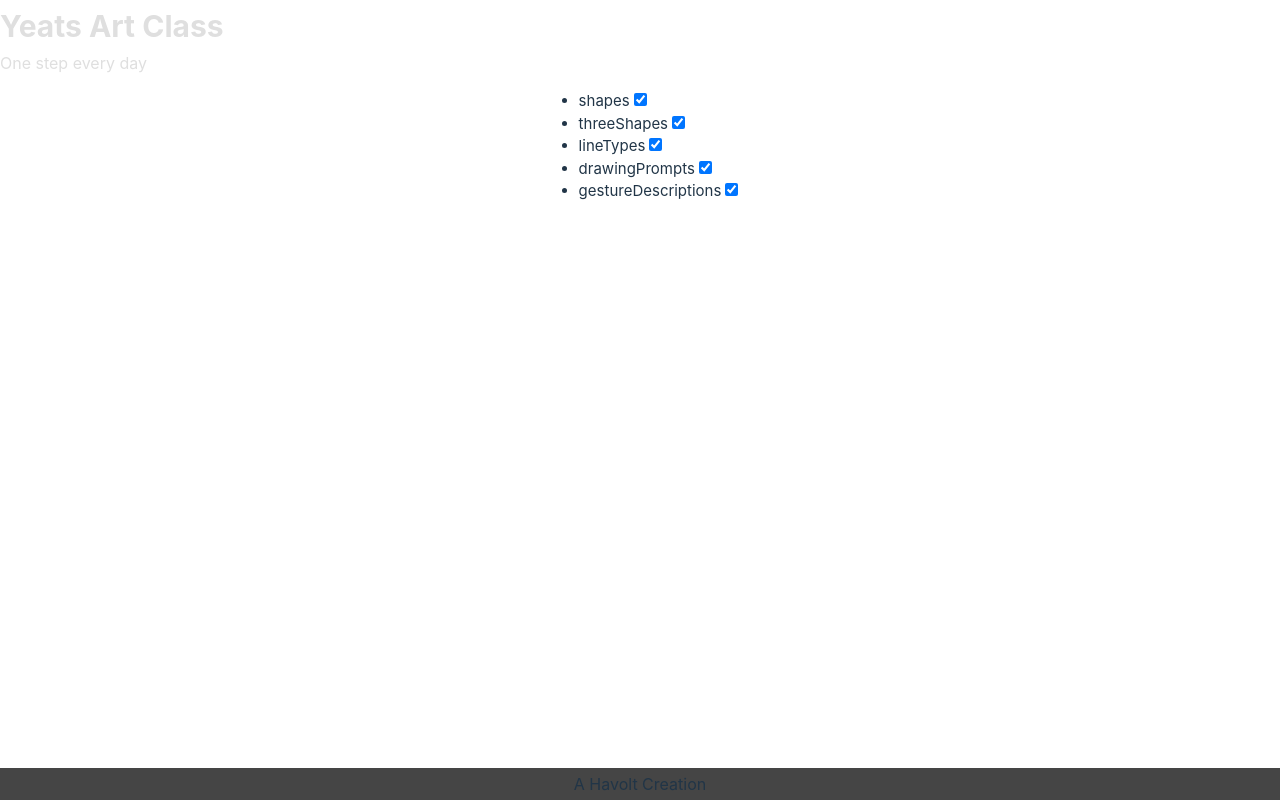
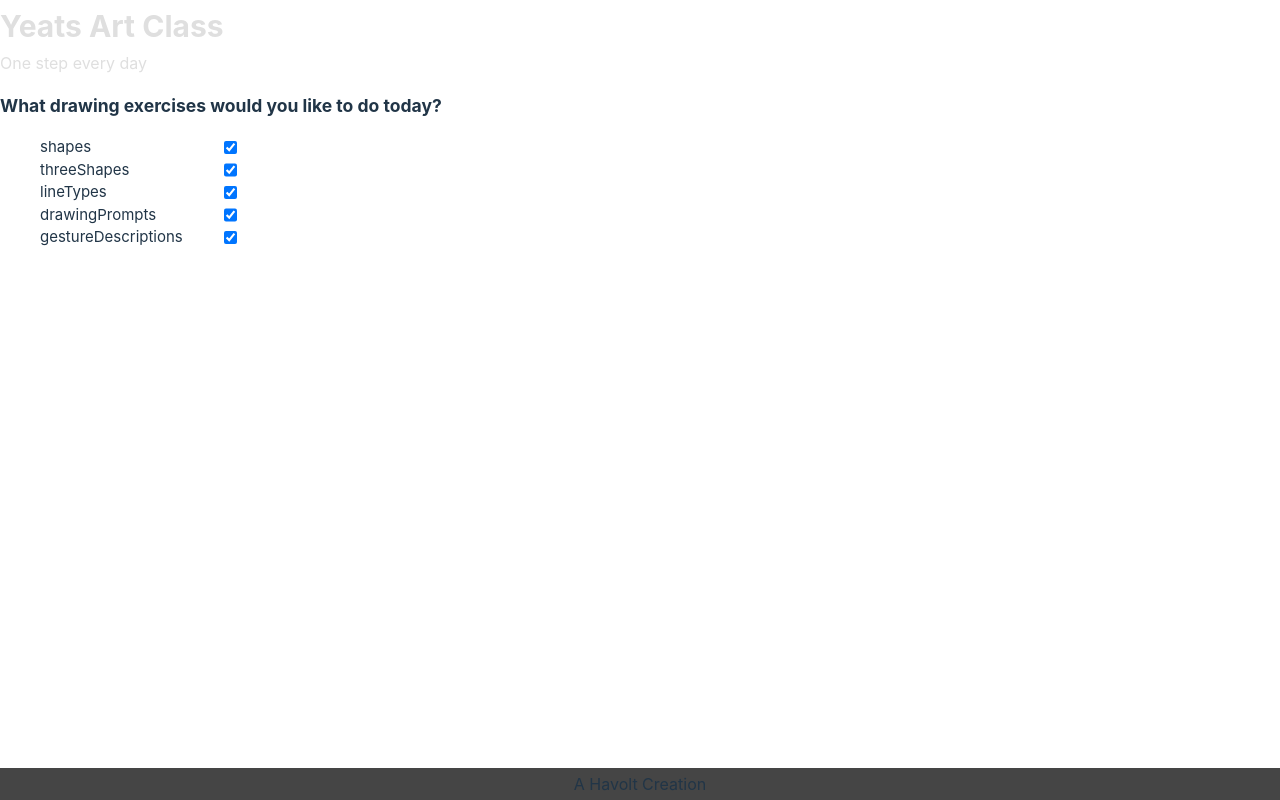
Before and after one commit to Havolt/yeats, a React (Vite) app: page / in a window 1280 px wide. Built offline with nearby package versions, Linux system fonts and the light colour scheme.

Commit message:
Add basic styling to drawing list

```diff
--- /dev/null
+++ b/src/components/ExerciseList/ExerciseList.scss
@@ -0,0 +1,8 @@
+.exercise-list {
+    li {
+        display: flex;
+        width: 20rem;
+        justify-content: space-between;
+        list-style: none;
+    }
+}
--- a/src/components/ExerciseList/ExerciseList.tsx
+++ b/src/components/ExerciseList/ExerciseList.tsx
@@ -1,4 +1,4 @@
-
+import './ExerciseList.scss'
 
 type ExerciseGroups = {
     shapes: boolean;
@@ -19,7 +19,9 @@ const updateExerciseGroup = () => {
 
 export default function ExerciseList({exerciseGroups}: Props) {
   return (
-    <ul>
+    <>
+      <h3>What drawing exercises would you like to do today?</h3>
+      <ul className="exercise-list">
           {Object.keys(exerciseGroups).map((key) => (
           <li key={key}>
               <label htmlFor={key}>{key}</label>
@@ -27,5 +29,6 @@ export default function ExerciseList({exerciseGroups}: Props) {
           </li>
         ))}
       </ul>
+    </>
   )
 }
--- a/src/components/SiteMain/SiteMain.scss
+++ b/src/components/SiteMain/SiteMain.scss
@@ -1,6 +1,5 @@
 .site-main {
     max-width: 128rem;
-    margin: 0 auto;
     flex-grow:1;
     font-size: 1.5rem;
 }
```
Lines whose indentation alone changed are shown as unchanged.
